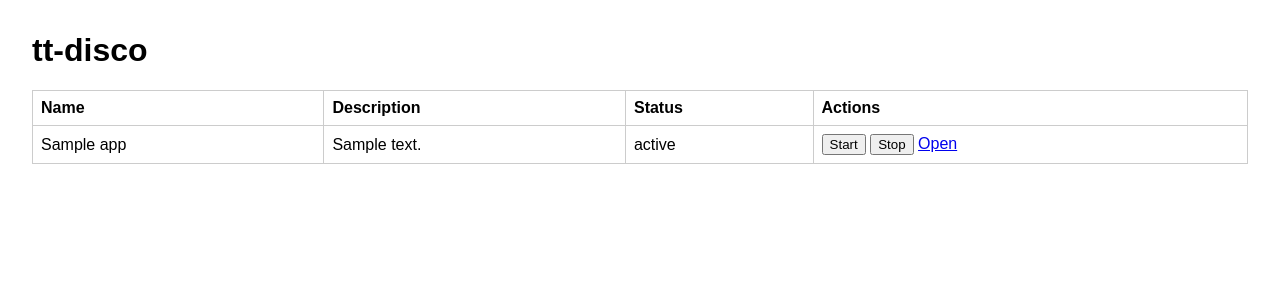
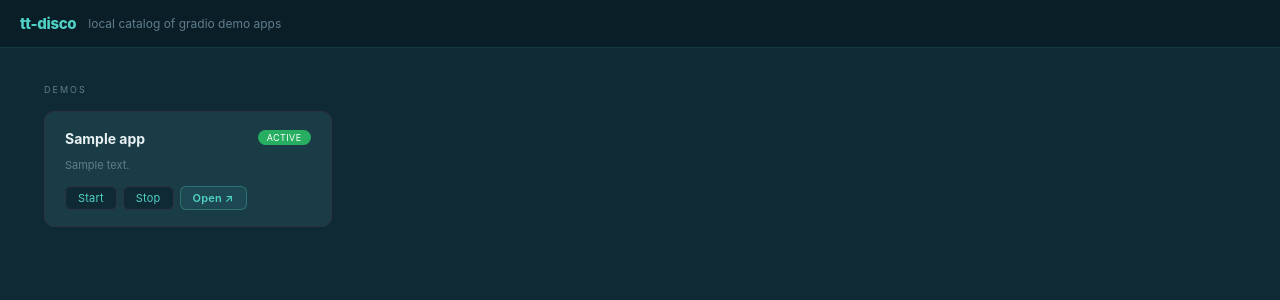
Before and after one commit to tsingletaryTT/tt-discolike, a FastAPI app: template disco/templates/index.html in a window 1280 px wide. Shown: the top 300 px of the page. Run offline with FastAPI, Linux system fonts and the light colour scheme; the template is opened without the code that fills it: most values are stand-ins (such as "Sample title", 1, 10 or a date in 2020); some libraries are stand-ins or nearby versions.

Commit message:
Restyle catalog UI to match tt-awesome's dark teal theme

```diff
--- a/disco/templates/_catalog.html
+++ b/disco/templates/_catalog.html
@@ -1,27 +1,29 @@
 <!-- disco/templates/_catalog.html -->
-<table>
-  <thead>
-    <tr><th>Name</th><th>Description</th><th>Status</th><th>Actions</th></tr>
-  </thead>
-  <tbody>
+<div class="cat-grid">
   {% for a in apps %}
-    <tr>
   {% if a.broken %}
-      <td>{{ a.name }}</td>
-      <td class="broken" colspan="3">broken manifest: {{ a.error }}</td>
+  <div class="cat-card broken">
+    <div class="card-top">
+      <div class="card-name">{{ a.name }}</div>
+      <span class="badge badge--failed">broken</span>
+    </div>
+    <div class="card-error">{{ a.error }}</div>
+  </div>
   {% else %}
-      <td>{{ a.name }}</td>
-      <td>{{ a.description }}</td>
-      <td>{{ a.status }}</td>
-      <td>
-        <button hx-post="/apps/{{ a.name }}/start" hx-target="#catalog" hx-swap="innerHTML">Start</button>
-        <button hx-post="/apps/{{ a.name }}/stop" hx-target="#catalog" hx-swap="innerHTML">Stop</button>
+  <div class="cat-card">
+    <div class="card-top">
+      <div class="card-name">{{ a.name }}</div>
+      <span class="badge badge--{{ a.status }}">{{ a.status }}</span>
+    </div>
+    <div class="card-desc">{{ a.description }}</div>
+    <div class="card-actions">
+      <button class="btn" hx-post="/apps/{{ a.name }}/start" hx-target="#catalog" hx-swap="innerHTML">Start</button>
+      <button class="btn" hx-post="/apps/{{ a.name }}/stop" hx-target="#catalog" hx-swap="innerHTML">Stop</button>
       {% if a.status == "active" %}
-        <a href="http://localhost:{{ a.port }}" target="_blank">Open</a>
+      <a class="btn btn--open" href="http://localhost:{{ a.port }}" target="_blank">Open ↗</a>
       {% endif %}
-      </td>
+    </div>
+  </div>
   {% endif %}
-    </tr>
   {% endfor %}
-  </tbody>
-</table>
+</div>
--- a/disco/templates/index.html
+++ b/disco/templates/index.html
@@ -6,16 +6,98 @@
   <title>tt-disco</title>
   <script src="https://unpkg.com/htmx.org@1.9.12"></script>
   <style>
-    body { font-family: sans-serif; margin: 2rem; }
-    table { border-collapse: collapse; width: 100%; }
-    td, th { border: 1px solid #ccc; padding: 0.5rem; text-align: left; }
-    .broken { color: #a00; }
+    :root {
+      color-scheme: dark;
+      --bg0: #0F2A35; --bg1: #1A3C47; --bg2: #2D3142; --bg3: #0a1e28;
+      --teal: #4FD1C5; --teal-lt: #81E6D9;
+      --green: #27AE60; --pink: #EC96B8; --muted: #607D8B; --gold: #F4C471;
+      --text: #E8F0F2; --text2: #B0C4DE;
+    }
+    *, *::before, *::after { box-sizing: border-box; margin: 0; padding: 0; }
+    body {
+      font-family: -apple-system, BlinkMacSystemFont, "Segoe UI", sans-serif;
+      background: var(--bg0); color: var(--text); font-size: 14px;
+    }
+    * { scrollbar-width: thin; scrollbar-color: rgba(79,209,197,0.2) transparent; }
+
+    .topbar {
+      display: flex; align-items: center; gap: 12px; padding: 0 20px;
+      height: 48px; background: var(--bg3);
+      border-bottom: 1px solid rgba(79,209,197,0.15);
+    }
+    .logo { font-weight: 800; font-size: 15px; color: var(--teal); letter-spacing: -0.3px; }
+    .tagline { font-size: 12px; color: var(--muted); }
+
+    .main { padding: 36px 44px 48px; }
+    .section-label {
+      font-size: 9px; letter-spacing: 2px; text-transform: uppercase;
+      color: var(--muted); margin-bottom: 16px;
+    }
+
+    .cat-grid {
+      display: grid;
+      grid-template-columns: repeat(auto-fill, minmax(280px, 1fr));
+      gap: 14px;
+    }
+
+    .cat-card {
+      background: var(--bg1); border: 1px solid var(--bg2); border-radius: 10px;
+      padding: 18px 20px 16px;
+      transition: border-color 0.18s, box-shadow 0.18s, transform 0.12s;
+      display: flex; flex-direction: column; gap: 10px;
+    }
+    .cat-card:hover {
+      border-color: var(--teal);
+      box-shadow: 0 0 0 1px rgba(79,209,197,0.25), 0 4px 20px rgba(0,0,0,0.3);
+      transform: translateY(-2px);
+    }
+    .cat-card.broken { border-color: rgba(236,150,184,0.4); }
+
+    .card-top { display: flex; align-items: flex-start; justify-content: space-between; gap: 10px; }
+    .card-name { font-size: 14px; font-weight: 700; color: var(--text); }
+    .card-desc { font-size: 11px; color: var(--muted); line-height: 1.5; }
+
+    .badge {
+      font-size: 9px; padding: 2px 9px; border-radius: 10px; color: #fff;
+      white-space: nowrap; text-transform: uppercase; letter-spacing: 0.4px;
+      flex-shrink: 0;
+    }
+    .badge--active   { background: var(--green); }
+    .badge--inactive { background: var(--muted); }
+    .badge--failed   { background: var(--pink); color: var(--bg3); }
+    .badge--unknown  { background: var(--muted); }
+
+    .card-error {
+      font-size: 11px; color: var(--pink); line-height: 1.5;
+      background: var(--bg0); border: 1px solid rgba(236,150,184,0.25);
+      border-radius: 6px; padding: 8px 10px;
+    }
+
+    .card-actions { display: flex; align-items: center; gap: 6px; flex-wrap: wrap; margin-top: 2px; }
+    .btn {
+      font-size: 11px; padding: 4px 12px; border-radius: 6px; border: 1px solid var(--bg2);
+      background: var(--bg0); color: var(--teal); cursor: pointer;
+      transition: border-color 0.1s, color 0.1s; letter-spacing: 0.2px;
+      font-family: inherit;
+    }
+    .btn:hover { border-color: var(--teal); color: var(--teal-lt); }
+    .btn--open {
+      text-decoration: none; display: inline-block; color: var(--teal); font-weight: 600;
+      background: rgba(79,209,197,0.08); border-color: rgba(79,209,197,0.3);
+    }
+    .btn--open:hover { border-color: var(--teal); background: rgba(79,209,197,0.14); }
   </style>
 </head>
 <body>
-  <h1>tt-disco</h1>
-  <div id="catalog">
-    {% include "_catalog.html" %}
+  <div class="topbar">
+    <span class="logo">tt-disco</span>
+    <span class="tagline">local catalog of gradio demo apps</span>
+  </div>
+  <div class="main">
+    <div class="section-label">Demos</div>
+    <div id="catalog">
+      {% include "_catalog.html" %}
+    </div>
   </div>
 </body>
 </html>
```
Lines whose indentation alone changed are shown as unchanged.
